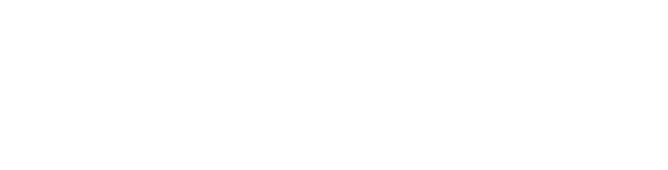
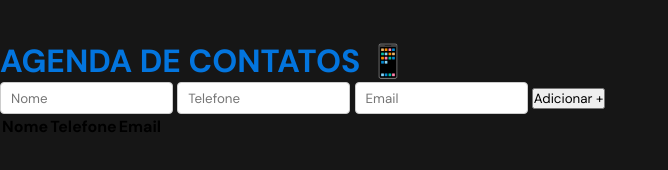
Before and after one commit to viniciuslangholz/agenda-de-contatos, a plain HTML site: page index.html in a window 1280 px wide. Shown: the whole page, without its empty margins (0-668 px from the left). Drawn offline with Linux system fonts and the light colour scheme.

Commit message:
Adicionada máscara para telefone

```diff
--- a/index.html
+++ b/index.html
@@ -5,10 +5,33 @@
   <meta http-equiv="X-UA-Compatible" content="IE=edge">
   <meta name="viewport" content="width=device-width, initial-scale=1.0">
   <link rel="stylesheet" href="/styles.css">
+  <link rel="preconnect" href="https://fonts.googleapis.com">
+  <link rel="preconnect" href="https://fonts.gstatic.com" crossorigin>
+  <link href="https://fonts.googleapis.com/css2?family=DM+Sans:ital,wght@0,400;0,700;1,400&display=swap" rel="stylesheet">
   <title>Agenda de Contatos</title>
 </head>
 <body>
+  <h1>AGENDA DE CONTATOS 📱</h1>
+  <form id="formulario">
+    <div class="form-group">
+      <input type="text" class="form-control" placeholder="Nome">
+      <input type="tel" maxlength="15" onkeyup="handlePhone(event)" placeholder="Telefone"/>
+      <input type="email" class="form-control" placeholder="Email">
+      <span class="input-group-btn">
+        <button class="btn btn-primary" type="submit">Adicionar +</button>
+      </span>
+    </div>
+  </form>
 
+  <table>
+    <thead>
+      <tr>
+        <th scope="col">Nome</th>
+        <th scope="col">Telefone</th>
+        <th scope="col">Email</th>
+      </tr>
+    </thead>
+  </table>
 </body>
 <script src="/main.js"></script>
 </html>
--- a/main.js
+++ b/main.js
@@ -0,0 +1,12 @@
+const handlePhone = (event) => {
+  let input = event.target
+  input.value = phoneMask(input.value)
+}
+
+const phoneMask = (value) => {
+  if (!value) return ""
+  value = value.replace(/\D/g,'')
+  value = value.replace(/(\d{2})(\d)/,"($1) $2")
+  value = value.replace(/(\d)(\d{4})$/,"$1-$2")
+  return value
+}
--- a/styles.css
+++ b/styles.css
@@ -0,0 +1,22 @@
+* {
+  margin: 0;
+  padding: 0;
+  font-family: 'DM Sans', sans-serif;
+}
+
+body {
+  background-color: #161616;
+}
+
+input {
+  height: 22px;
+  border: 1px solid #ccc;
+  border-radius: 4px;
+  padding: 4px 10px;
+}
+
+h1 {
+  padding-top: 40px;
+  color: #0375DE;
+  font-weight: bold;
+}
```
